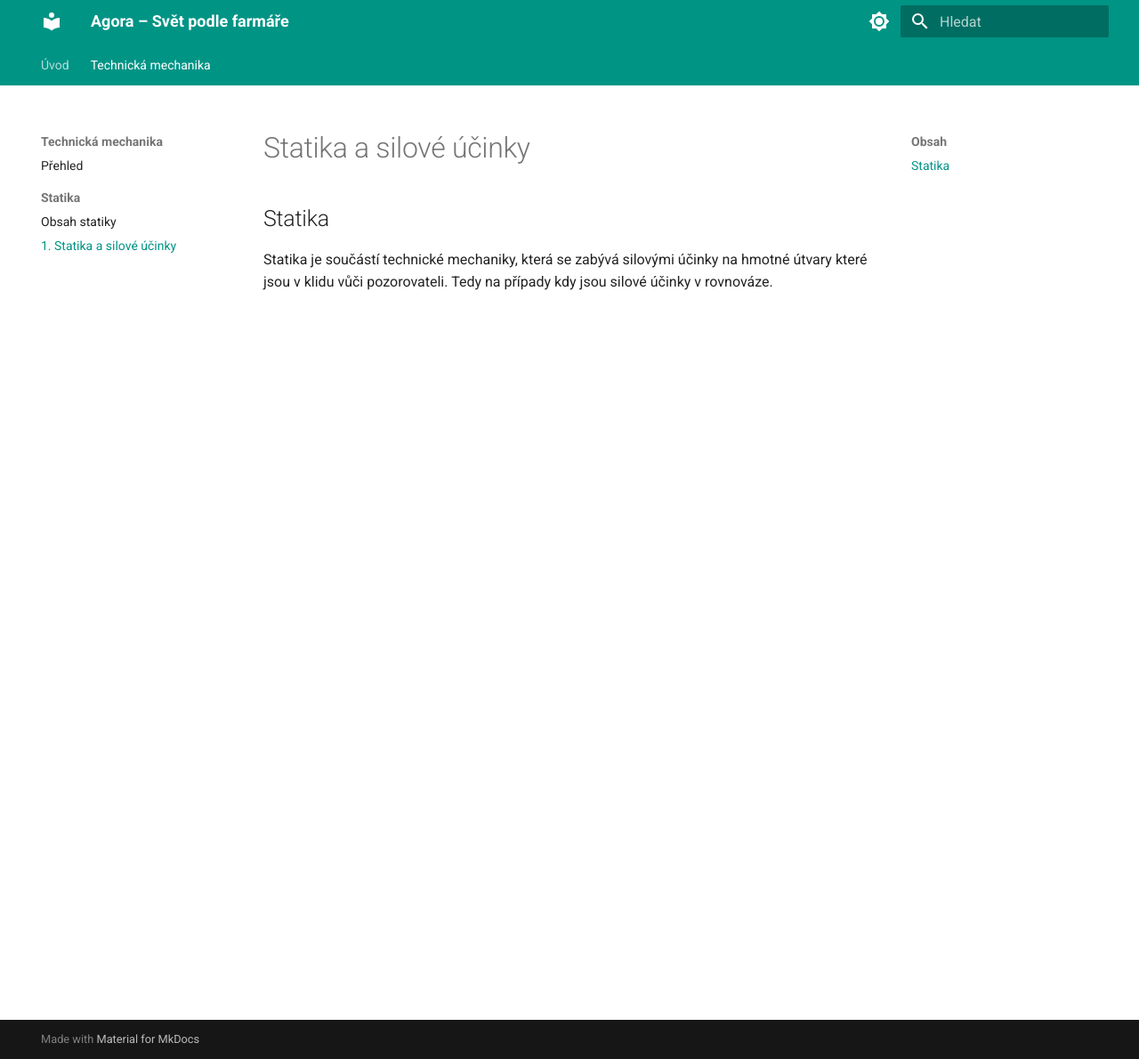
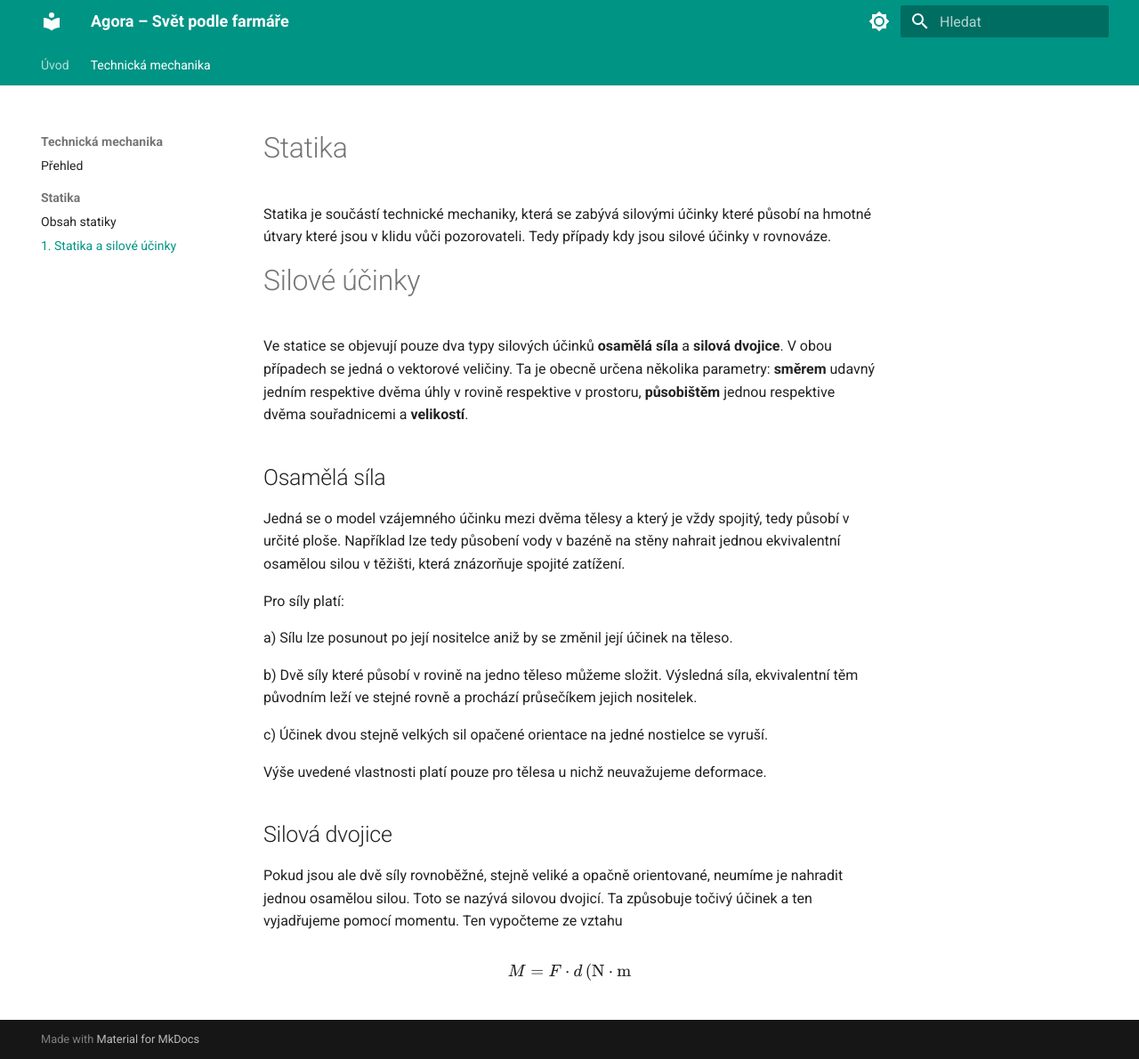
Before and after one commit to svetpodlefarmare/agora-wiki, an MkDocs documentation site: the page built from docs/mechanika/statika/01-statika-a-silove-ucinky.md, in a window 1280 px wide and 1190 px high. Shown: the whole window at 89% size. Built offline with MkDocs 1.6.1 and Material for MkDocs 9.7.7, drawn with Linux system fonts in a browser that asks for light colours.

Commit message:
Update 01-statika-a-silove-ucinky.md

```diff
--- a/docs/mechanika/statika/01-statika-a-silove-ucinky.md
+++ b/docs/mechanika/statika/01-statika-a-silove-ucinky.md
@@ -1,4 +1,26 @@
-# Statika a silové účinky
+# Statika
 
-## Statika
-Statika je součástí technické mechaniky, která se zabývá silovými účinky na hmotné útvary které jsou v klidu vůči pozorovateli. Tedy na případy kdy jsou silové účinky v rovnováze.
+Statika je součástí technické mechaniky, která se zabývá silovými účinky které působí na hmotné útvary které jsou v klidu vůči pozorovateli. Tedy případy kdy jsou silové účinky v rovnováze.
+
+# Silové účinky
+
+Ve statice se objevují pouze dva typy silových účinků **osamělá síla** a **silová dvojice**. V obou případech se jedná o vektorové veličiny. Ta je obecně určena několika parametry: **směrem** udavný jedním respektive dvěma úhly v  rovině respektive v prostoru, **působištěm** jednou respektive dvěma souřadnicemi a **velikostí**.
+
+## Osamělá síla
+Jedná se o model vzájemného účinku mezi dvěma tělesy a který je vždy spojitý, tedy působí v určité ploše. Například lze tedy působení vody v bazéně na stěny nahrait jednou ekvivalentní osamělou silou v těžišti, která znázorňuje spojité zatížení.
+
+Pro síly platí:
+
+a) Sílu lze posunout po její nositelce aniž by se změnil její účinek na těleso.
+
+b) Dvě síly které působí v rovině na jedno těleso můžeme složit. Výsledná síla, ekvivalentní těm původním leží ve stejné rovně a prochází průsečíkem jejich nositelek.
+
+c) Účinek dvou stejně velkých sil opačené orientace na jedné nostielce se vyruší.
+
+Výše uvedené vlastnosti platí pouze pro tělesa u nichž neuvažujeme deformace.
+
+## Silová dvojice
+
+Pokud jsou ale dvě síly rovnoběžné, stejně veliké a opačně orientované, neumíme je nahradit jednou osamělou silou. Toto se nazývá silovou dvojicí. Ta způsobuje točivý účinek a ten vyjadřujeme pomocí momentu. Ten vypočteme ze vztahu
+
+$$M = F \cdot d \, (\mathrm{N\cdot m}$$
```
